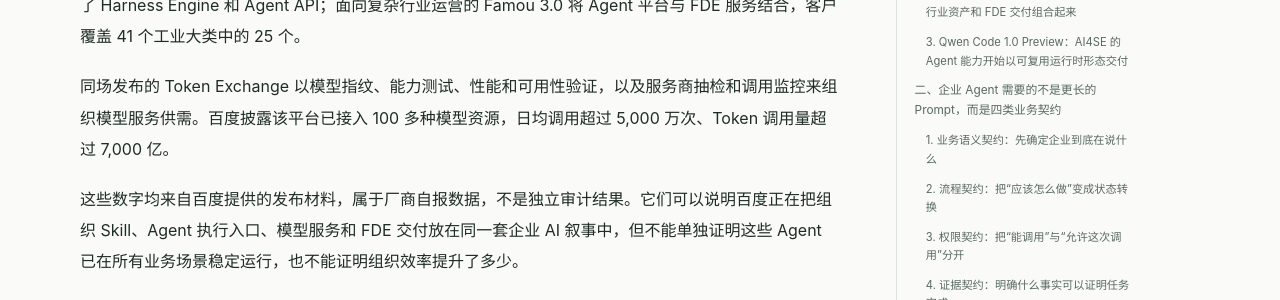
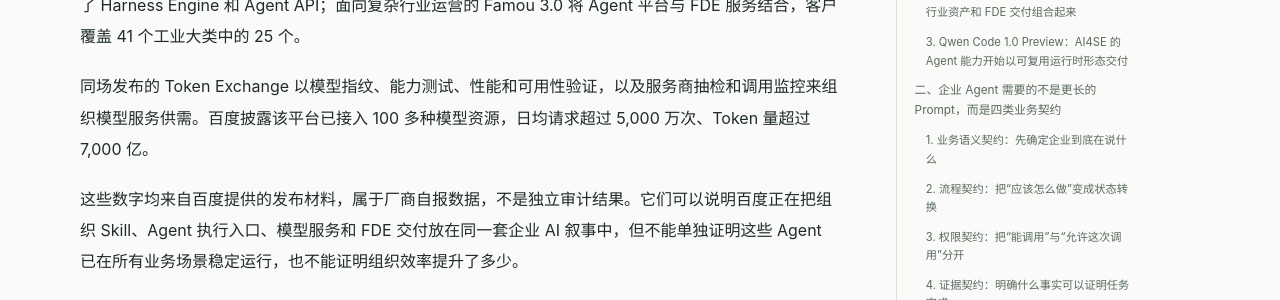
Before and after one commit to hugfeature/hugfeature.github.io, a Jekyll site: the page built from _posts/2026-11-13-enterprise-agent-business-process-contract.md, in a window 1280 px wide and 900 px high, scrolled down 957 px. Shown: the part 184-484 px from the top of the window. Built offline with Jekyll 4.4.1, drawn with Linux system fonts in a browser that asks for light colours.

Commit message:
Verify source wording and article cross-reference

```diff
--- a/_posts/2026-11-13-enterprise-agent-business-process-contract.md
+++ b/_posts/2026-11-13-enterprise-agent-business-process-contract.md
@@ -33,7 +33,7 @@
 
 百度在发布材料中披露，过去一年内部日活 Agent 从 5,000 增至 37,000，每周完成任务从 84,000 增至 100 万，已建立 4,300 个工作空间并沉淀超过 20,000 个组织 Skill。百度还称，通用 Agent DuMate 开放了 Harness Engine 和 Agent API；面向复杂行业运营的 Famou 3.0 将 Agent 平台与 FDE 服务结合，客户覆盖 41 个工业大类中的 25 个。
 
-同场发布的 Token Exchange 以模型指纹、能力测试、性能和可用性验证，以及服务商抽检和调用监控来组织模型服务供需。百度披露该平台已接入 100 多种模型资源，日均调用超过 5,000 万次、Token 调用量超过 7,000 亿。
+同场发布的 Token Exchange 以模型指纹、能力测试、性能和可用性验证，以及服务商抽检和调用监控来组织模型服务供需。百度披露该平台已接入 100 多种模型资源，日均请求超过 5,000 万次、Token 量超过 7,000 亿。
 
 这些数字均来自百度提供的发布材料，属于厂商自报数据，不是独立审计结果。它们可以说明百度正在把组织 Skill、Agent 执行入口、模型服务和 FDE 交付放在同一套企业 AI 叙事中，但不能单独证明这些 Agent 已在所有业务场景稳定运行，也不能证明组织效率提升了多少。
 
@@ -288,6 +288,6 @@
 - [IBM 与 Microsoft 发布 Imagine Enterprise（2026-11-10）](https://newsroom.ibm.com/2026-11-10-ibm-and-microsoft-announce-a-new-ai-agent-platform-designed-for-industry-specific-transformation)
 - [Qwen Code 官方 Releases：v1.0.0-preview、v0.27.2（2026-11-10 至 11-11）](https://github.com/QwenLM/qwen-code/releases)
 - [需求不完整时，测试用例生成的 Gate 应该怎么判？](https://hugfeature.github.io/eval/test-case-gates-with-incomplete-requirements/)
-- [用户授权了 Agent，为什么它仍然没有权力执行？](https://hugfeature.github.io/harness/agent-authorization-lineage/)
+- [用户授权了 Agent，为什么它仍然没有权力执行？](https://github.com/hugfeature/hugfeature.github.io/blob/main/_posts/2026-09-25-agent-authorization-lineage.md)
 - [如何构建业务 Eval Dataset](https://hugfeature.github.io/eval/how-to-build-business-eval-dataset/)
 - [长程 Agent 不能只靠一个 completed：把中止、接管与恢复纳入 Runtime 契约](https://hugfeature.github.io/harness/long-running-agent-runtime-contract/)
```
